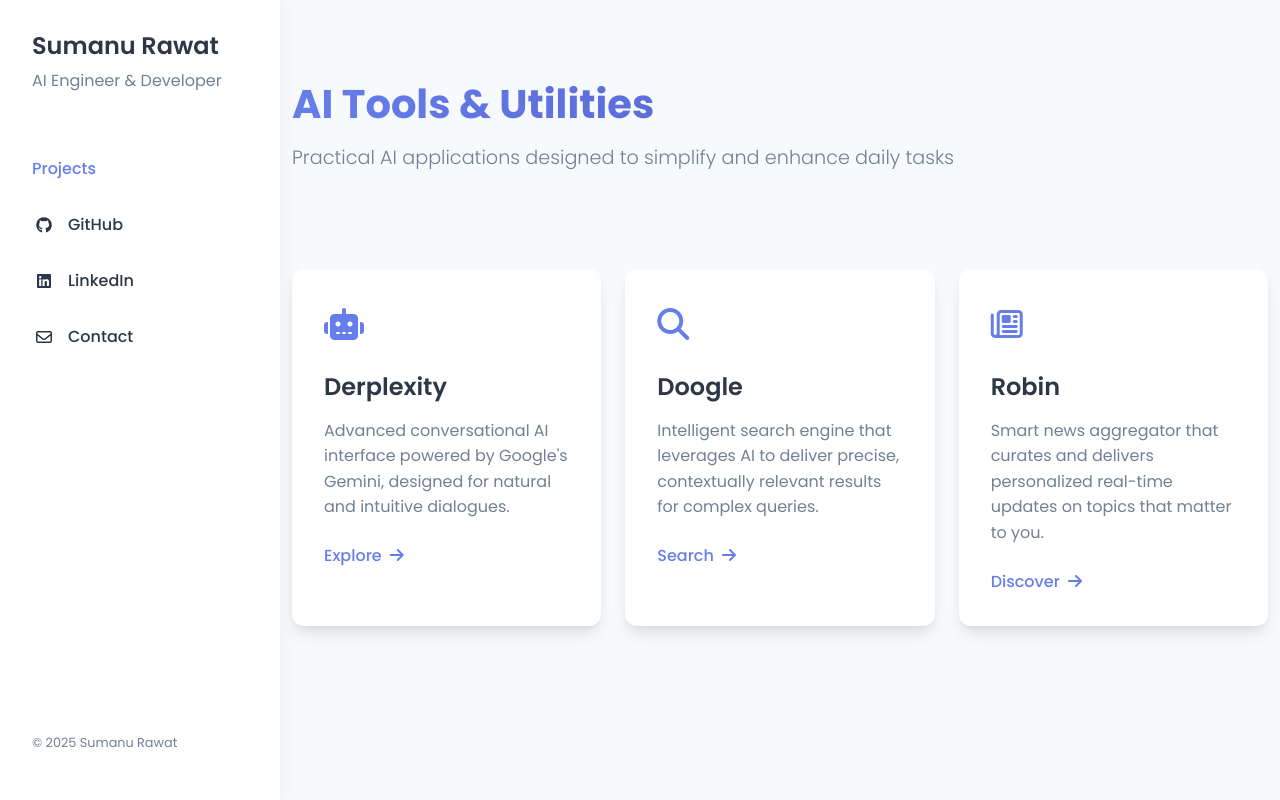
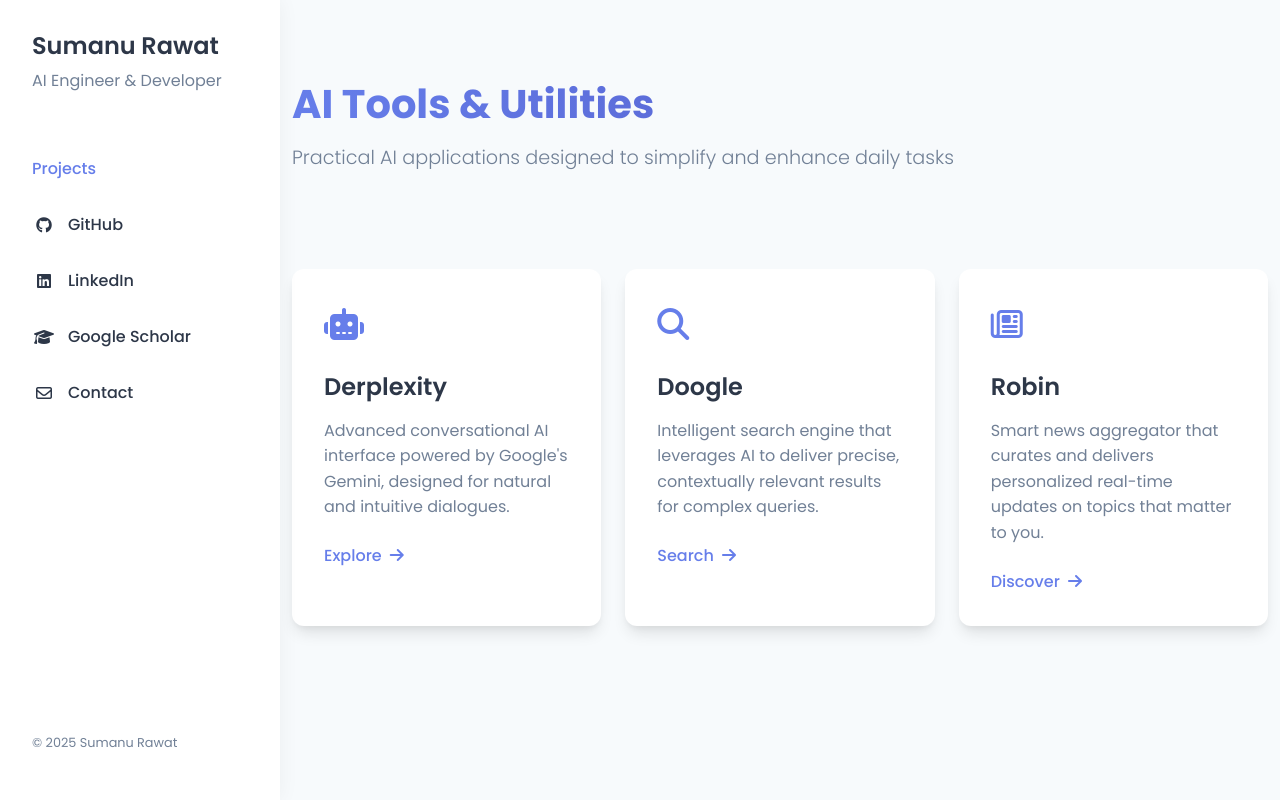
Before and after one commit to sumanurawat/phoenix, a Flask app: page / in a window 1280 px wide. Run offline with Flask 3, Linux system fonts and the light colour scheme.

Commit message:
add google scholar

```diff
--- a/templates/index.html
+++ b/templates/index.html
@@ -31,6 +31,9 @@
                         </a></li>
                         <li><a href="https://www.linkedin.com/in/sumanurawat/" target="_blank">
                             <i class="fab fa-linkedin"></i> LinkedIn
+                        </a></li>
+                        <li><a href="https://scholar.google.com/citations?user=0gw8EuQAAAAJ&hl=en" target="_blank">
+                            <i class="fas fa-graduation-cap"></i> Google Scholar
                         </a></li>
                         <li><a href="mailto:sumanurawat.usa@gmail.com">
                             <i class="far fa-envelope"></i> Contact
```
